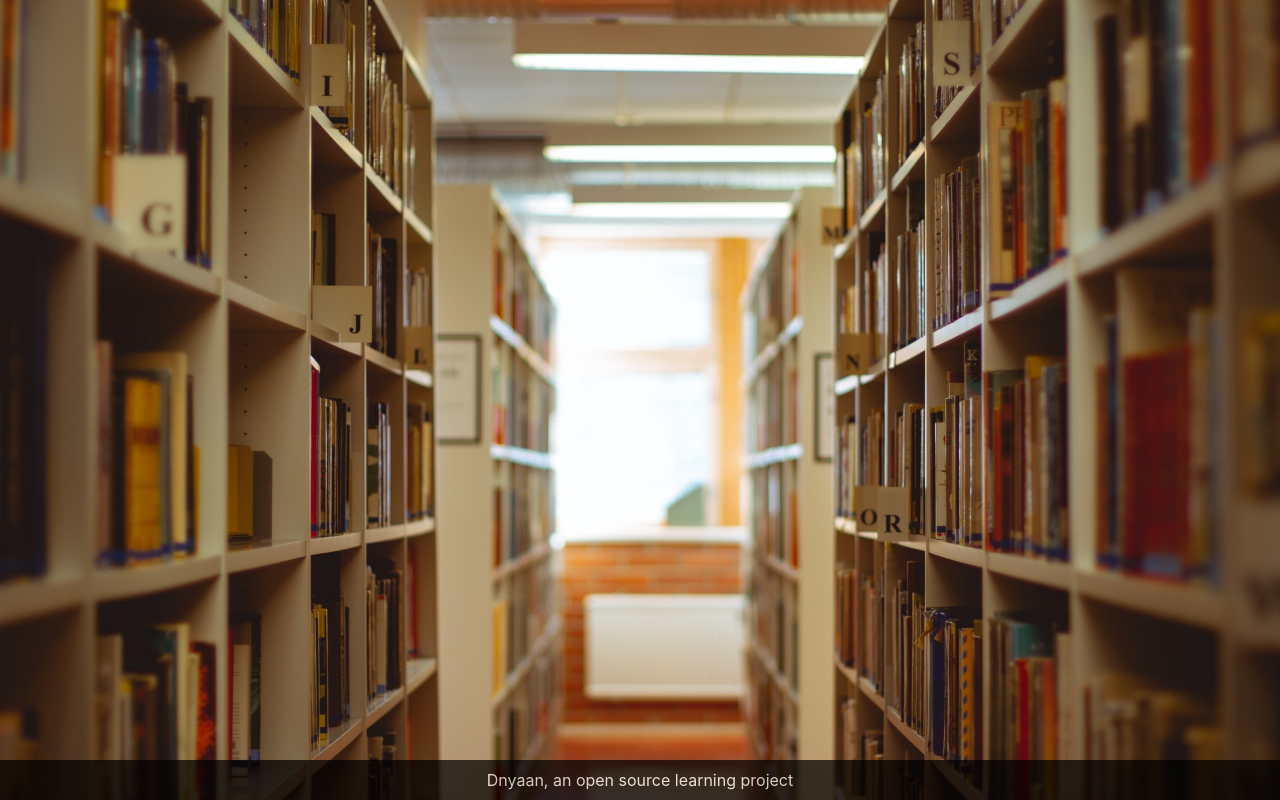
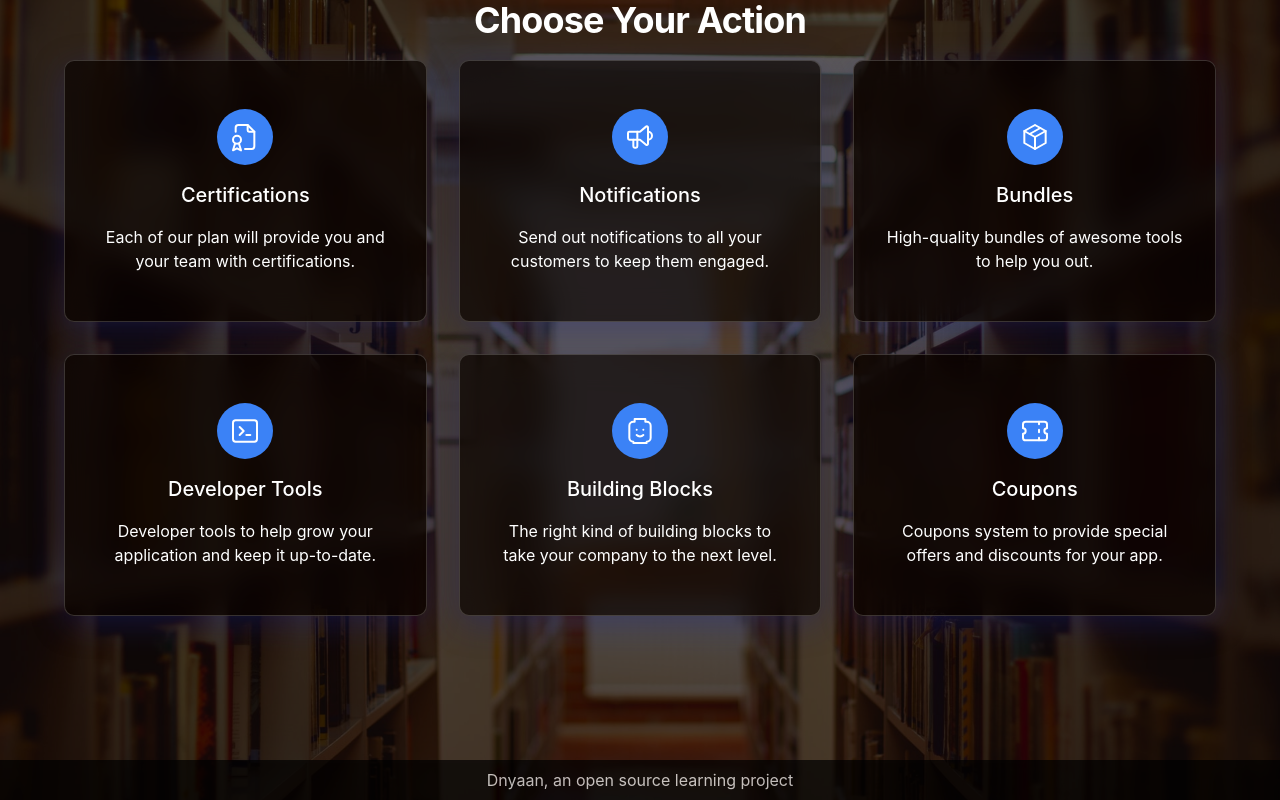
Before and after one commit to prasadthx/LMS_FrontEnd_React, a React (Create React App) app: page /instructor in a window 1280 px wide. Built offline with nearby package versions, Linux system fonts and the light colour scheme.

Commit message:
Instructor page added

```diff
--- a/src/App.tsx
+++ b/src/App.tsx
@@ -4,6 +4,7 @@ import {FirstPage} from "./Views/FirstPage/FirstPage";
 import {Footer} from "./Views/Footer/Footer";
 import {BrowserRouter, Route} from "react-router-dom";
 import {LoginPage} from "./Views/LoginPage/LoginPage";
+import {InstructorAction} from "./Views/Instructor/InstructorAction";
 
 export class App extends React.Component{
     render() {
@@ -15,6 +16,7 @@ export class App extends React.Component{
                 {/*<BrowserRouter>*/}
                     <Route path='/' exact component={FirstPage}/>
                     <Route path='/login' exact component={LoginPage}/>
+                    <Route path='/instructor' exact component={InstructorAction} />
                 {/*</BrowserRouter>*/}
                 <Footer />
             </div>
--- /dev/null
+++ b/src/Views/Instructor/InstructorAction.css
@@ -0,0 +1,43 @@
+.features{
+    width: 100vw;
+    height: 90vh;
+    /*position: absolute;*/
+    /*top: 3vh;*/
+    /*bottom: 3vh;*/
+    /*right: 0px;*/
+    /*left: 0px;*/
+    display: flex;
+    flex-direction: column;
+    justify-content: center;
+    align-items: center;
+    flex-wrap: wrap;
+
+    /*overflow: scroll;*/
+}
+.scam{
+    background: rgba( 7, 0, 0, 0.65 );
+    position: absolute;
+    top: 0px;
+    right: 0px;
+    height: 100vh;
+    width: 100vw;
+    overflow-y: scroll;
+}
+
+.glass > div{
+    background: rgba( 7, 0, 0, 0.65 );
+    box-shadow: 0 8px 32px 0 rgba( 31, 38, 135, 0.37 );
+    backdrop-filter: blur( 15.0px );
+    -webkit-backdrop-filter: blur( 15.0px );
+    border-radius: 10px;
+    border: 1px solid rgba( 255, 255, 255, 0.18 );
+    /*width: 30vh;*/
+    /*height: 30vw;*/
+}
+
+.top_flex{
+    display: flex;
+    flex-wrap: wrap;
+    align-items: center;
+    justify-content: space-evenly;
+}
--- /dev/null
+++ b/src/Views/Instructor/InstructorAction.tsx
@@ -0,0 +1,68 @@
+import React from "react";
+import './InstructorAction.css'
+
+export class InstructorAction extends React.Component{
+    render() {
+        return (
+            <div className=''>
+                <section className="scam">
+                    <div className="container max-w-6xl mx-auto text-white">
+                        <h2 className="text-4xl font-bold tracking-tight text-center">Choose Your Action</h2>
+                        <div className="grid grid-cols-4 gap-8 mt-5 sm:grid-cols-8 lg:grid-cols-12 sm:px-8 xl:px-0 glass">
+
+                            <div className="relative flex flex-col items-center justify-between col-span-4 px-8 py-12 space-y-4 overflow-hidden bg-gray-100 sm:rounded-xl">
+                                <div className="p-3 text-white bg-blue-500 rounded-full">
+                                    <svg xmlns="http://www.w3.org/2000/svg" className="w-8 h-8 " viewBox="0 0 24 24" strokeWidth="1.5" stroke="currentColor" fill="none" stroke-linecap="round" stroke-linejoin="round"><path stroke="none" d="M0 0h24v24H0z" fill="none"></path><path d="M14 3v4a1 1 0 0 0 1 1h4"></path><path d="M5 8v-3a2 2 0 0 1 2 -2h7l5 5v11a2 2 0 0 1 -2 2h-5"></path><circle cx="6" cy="14" r="3"></circle><path d="M4.5 17l-1.5 5l3 -1.5l3 1.5l-1.5 -5"></path></svg>
+                                </div>
+                                <h4 className="text-xl font-medium">Certifications</h4>
+                                <p className="text-base text-center">Each of our plan will provide you and your team with certifications.</p>
+                            </div>
+
+                            <div className="flex flex-col items-center justify-between col-span-4 px-8 py-12 space-y-4 bg-gray-100 sm:rounded-xl">
+                                <div className="p-3 text-white bg-blue-500 rounded-full">
+                                    <svg xmlns="http://www.w3.org/2000/svg" className="w-8 h-8 " viewBox="0 0 24 24" stroke-width="1.5" stroke="currentColor" fill="none" stroke-linecap="round" stroke-linejoin="round"><path stroke="none" d="M0 0h24v24H0z" fill="none"></path><path d="M18 8a3 3 0 0 1 0 6"></path><path d="M10 8v11a1 1 0 0 1 -1 1h-1a1 1 0 0 1 -1 -1v-5"></path><path d="M12 8h0l4.524 -3.77a0.9 .9 0 0 1 1.476 .692v12.156a0.9 .9 0 0 1 -1.476 .692l-4.524 -3.77h-8a1 1 0 0 1 -1 -1v-4a1 1 0 0 1 1 -1h8"></path></svg>
+                                </div>
+                                <h4 className="text-xl font-medium">Notifications</h4>
+                                <p className="text-base text-center">Send out notifications to all your customers to keep them engaged.</p>
+                            </div>
+
+                            <div className="flex flex-col items-center justify-between col-span-4 px-8 py-12 space-y-4 bg-gray-100 sm:rounded-xl">
+                                <div className="p-3 text-white bg-blue-500 rounded-full">
+                                    <svg xmlns="http://www.w3.org/2000/svg" className="w-8 h-8 " viewBox="0 0 24 24" stroke-width="1.5" stroke="currentColor" fill="none" stroke-linecap="round" stroke-linejoin="round"><path stroke="none" d="M0 0h24v24H0z" fill="none"></path><polyline points="12 3 20 7.5 20 16.5 12 21 4 16.5 4 7.5 12 3"></polyline><line x1="12" y1="12" x2="20" y2="7.5"></line><line x1="12" y1="12" x2="12" y2="21"></line><line x1="12" y1="12" x2="4" y2="7.5"></line><line x1="16" y1="5.25" x2="8" y2="9.75"></line></svg>
+                                </div>
+                                <h4 className="text-xl font-medium">Bundles</h4>
+                                <p className="text-base text-center">High-quality bundles of awesome tools to help you out.</p>
+                            </div>
+
+                            <div className="flex flex-col items-center justify-between col-span-4 px-8 py-12 space-y-4 bg-gray-100 sm:rounded-xl">
+                                <div className="p-3 text-white bg-blue-500 rounded-full">
+                                    <svg xmlns="http://www.w3.org/2000/svg" className="w-8 h-8 " viewBox="0 0 24 24" stroke-width="1.5" stroke="currentColor" fill="none" stroke-linecap="round" stroke-linejoin="round"><path stroke="none" d="M0 0h24v24H0z" fill="none"></path><path d="M8 9l3 3l-3 3"></path><line x1="13" y1="15" x2="16" y2="15"></line><rect x="3" y="4" width="18" height="16" rx="2"></rect></svg>
+                                </div>
+                                <h4 className="text-xl font-medium">Developer Tools</h4>
+                                <p className="text-base text-center">Developer tools to help grow your application and keep it up-to-date.</p>
+                            </div>
+
+                            <div className="flex flex-col items-center justify-between col-span-4 px-8 py-12 space-y-4 bg-gray-100 sm:rounded-xl">
+                                <div className="p-3 text-white bg-blue-500 rounded-full">
+                                    <svg xmlns="http://www.w3.org/2000/svg" className="w-8 h-8 " viewBox="0 0 24 24" stroke-width="1.5" stroke="currentColor" fill="none" stroke-linecap="round" stroke-linejoin="round"><path stroke="none" d="M0 0h24v24H0z" fill="none"></path><line x1="9.5" y1="11" x2="9.51" y2="11"></line><line x1="14.5" y1="11" x2="14.51" y2="11"></line><path d="M9.5 15a3.5 3.5 0 0 0 5 0"></path><path d="M7 5h1v-2h8v2h1a3 3 0 0 1 3 3v9a3 3 0 0 1 -3 3v1h-10v-1a3 3 0 0 1 -3 -3v-9a3 3 0 0 1 3 -3"></path></svg>
+                                </div>
+                                <h4 className="text-xl font-medium">Building Blocks</h4>
+                                <p className="text-base text-center">The right kind of building blocks to take your company to the next level.</p>
+                            </div>
+
+                            <div className="flex flex-col items-center justify-between col-span-4 px-8 py-12 space-y-4 bg-gray-100 sm:rounded-xl">
+                                <div className="p-3 text-white bg-blue-500 rounded-full">
+                                    <svg xmlns="http://www.w3.org/2000/svg" className="w-8 h-8 " viewBox="0 0 24 24" stroke-width="1.5" stroke="currentColor" fill="none" stroke-linecap="round" stroke-linejoin="round"><path stroke="none" d="M0 0h24v24H0z" fill="none"></path><line x1="15" y1="5" x2="15" y2="7"></line><line x1="15" y1="11" x2="15" y2="13"></line><line x1="15" y1="17" x2="15" y2="19"></line><path d="M5 5h14a2 2 0 0 1 2 2v3a2 2 0 0 0 0 4v3a2 2 0 0 1 -2 2h-14a2 2 0 0 1 -2 -2v-3a2 2 0 0 0 0 -4v-3a2 2 0 0 1 2 -2"></path></svg>
+                                </div>
+                                <h4 className="text-xl font-medium">Coupons</h4>
+                                <p className="text-base text-center">Coupons system to provide special offers and discounts for your app.</p>
+                            </div>
+
+                        </div>
+                    </div>
+                </section>
+
+            </div>
+        );
+    }
+}
--- a/src/Views/LoginPage/LoginPage.tsx
+++ b/src/Views/LoginPage/LoginPage.tsx
@@ -1,5 +1,6 @@
 import React from "react";
 import './LoginPage.css';
+import { Link } from 'react-router-dom'
 
 export class LoginPage extends React.Component{
     render() {
@@ -62,7 +63,7 @@ export class LoginPage extends React.Component{
                                                     clip-rule="evenodd"/>
                                                     </svg>
                                                 </span>
-                                        Sign in
+                                        <Link to='/instructor'>Sign in</Link>
                                     </button>
                                 </div>
                         </form>
```
